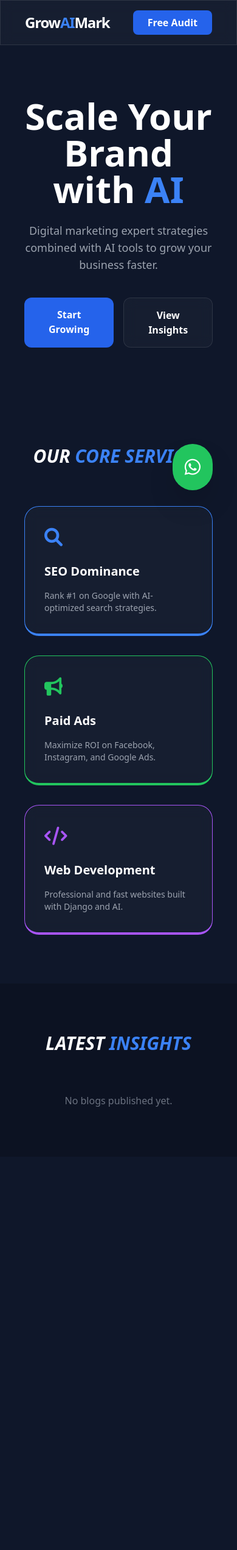
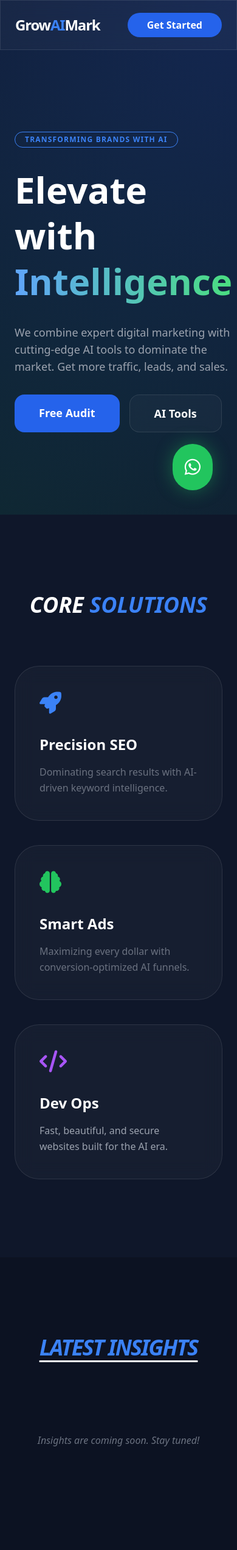
Before and after one commit to MrSaboorKhan/growaimark-agency, a Django app: page / in a window 390 px wide. Shown: the whole page at 61% size. Before the commit the page ends 1815 px from the top, so only its background shows below. Run offline with Django 5.2, Linux system fonts and the light colour scheme; data that the repository does not hold is empty; some libraries are stand-ins or nearby versions.

Commit message:
restored premium design with error fixes and updated whatsapp

```diff
--- a/website/templates/website/home.html
+++ b/website/templates/website/home.html
@@ -3,77 +3,88 @@
 <head>
     <meta charset="UTF-8">
     <meta name="viewport" content="width=device-width, initial-scale=1.0">
-    <title>GrowAIMark | AI Digital Agency</title>
+    <title>GrowAIMark | Premium AI Digital Agency</title>
     <script src="https://cdn.tailwindcss.com"></script>
     <link href="https://cdnjs.cloudflare.com/ajax/libs/font-awesome/6.0.0/css/all.min.css" rel="stylesheet">
     <style>
-        .glass { background: rgba(255, 255, 255, 0.03); backdrop-filter: blur(10px); border: 1px solid rgba(255, 255, 255, 0.1); }
+        .glass { background: rgba(255, 255, 255, 0.03); backdrop-filter: blur(15px); border: 1px solid rgba(255, 255, 255, 0.1); }
+        .hero-gradient { background: radial-gradient(circle at top right, rgba(37, 99, 235, 0.2), transparent), radial-gradient(circle at bottom left, rgba(16, 185, 129, 0.1), transparent); }
     </style>
 </head>
-<body class="bg-[#0f172a] text-white">
+<body class="bg-[#0f172a] text-white font-sans">
 
-    <nav class="fixed w-full z-50 glass py-4 px-10 flex justify-between items-center">
-        <div class="text-2xl font-black tracking-tighter">Grow<span class="text-blue-500">AI</span>Mark</div>
-        <div class="hidden md:flex space-x-8 text-sm font-bold uppercase">
+    <nav class="fixed w-full z-50 glass py-5 px-6 md:px-12 flex justify-between items-center">
+        <div class="text-2xl font-black tracking-tighter text-white">Grow<span class="text-blue-500">AI</span>Mark</div>
+        <div class="hidden md:flex space-x-10 text-sm font-bold uppercase tracking-widest">
             <a href="#services" class="hover:text-blue-500 transition">Services</a>
             <a href="{% url 'blog_list' %}" class="hover:text-blue-500 transition">Blog</a>
             <a href="#" class="hover:text-blue-500 transition">About</a>
         </div>
-        <a href="https://wa.me/923030001026" class="bg-blue-600 px-6 py-2 rounded-lg font-bold">Free Audit</a>
+        <a href="https://wa.me/923030001026" class="bg-blue-600 hover:bg-blue-700 px-8 py-2 rounded-full font-bold transition transform hover:scale-105">Get Started</a>
     </nav>
 
-    <header class="pt-40 pb-20 px-10 text-center">
-        <h1 class="text-6xl font-black mb-6">Scale Your Brand with <span class="text-blue-500">AI</span></h1>
-        <p class="text-gray-400 max-w-2xl mx-auto mb-10 text-lg">Digital marketing expert strategies combined with AI tools to grow your business faster.</p>
-        <div class="flex justify-center gap-4">
-            <a href="https://wa.me/923030001026" class="bg-blue-600 px-8 py-4 rounded-xl font-bold">Start Growing</a>
-            <a href="{% url 'blog_list' %}" class="glass px-8 py-4 rounded-xl font-bold">View Insights</a>
+    <header class="relative min-h-screen flex items-center pt-20 px-6 md:px-12 hero-gradient">
+        <div class="max-w-7xl mx-auto grid md:grid-cols-2 gap-12 items-center">
+            <div class="space-y-8">
+                <span class="inline-block px-4 py-1 rounded-full border border-blue-500 text-blue-500 text-xs font-bold uppercase tracking-widest">Transforming Brands with AI</span>
+                <h1 class="text-6xl md:text-8xl font-extrabold leading-tight">Elevate with <br><span class="text-transparent bg-clip-text bg-gradient-to-r from-blue-400 to-green-400">Intelligence</span></h1>
+                <p class="text-lg text-gray-400 max-w-lg">We combine expert digital marketing with cutting-edge AI tools to dominate the market. Get more traffic, leads, and sales.</p>
+                <div class="flex gap-4">
+                    <a href="https://wa.me/923030001026" class="bg-blue-600 px-10 py-4 rounded-2xl font-bold text-lg hover:shadow-[0_0_30px_rgba(37,99,235,0.4)] transition">Free Audit</a>
+                    <a href="{% url 'blog_list' %}" class="glass px-10 py-4 rounded-2xl font-bold text-lg hover:bg-white/10 transition">AI Tools</a>
+                </div>
+            </div>
+            <div class="relative hidden md:block">
+                <img src="https://img.freepik.com/free-vector/digital-marketing-agency-abstract-concept-vector-illustration_335657-2917.jpg" class="rounded-3xl shadow-2xl border border-white/5" alt="Hero Image">
+            </div>
         </div>
     </header>
 
-    <section id="services" class="py-20 px-10 max-w-7xl mx-auto">
-        <h2 class="text-3xl font-black text-center mb-16 uppercase italic">Our <span class="text-blue-500">Core Services</span></h2>
-        <div class="grid grid-cols-1 md:grid-cols-3 gap-8">
-            <div class="glass p-8 rounded-3xl border-b-4 border-blue-500">
-                <i class="fas fa-search text-3xl text-blue-500 mb-6"></i>
-                <h3 class="text-xl font-bold mb-4">SEO Dominance</h3>
-                <p class="text-gray-400 text-sm">Rank #1 on Google with AI-optimized search strategies.</p>
+    <section id="services" class="py-32 px-6 md:px-12 max-w-7xl mx-auto">
+        <h2 class="text-center text-4xl font-black mb-20 italic">CORE <span class="text-blue-500">SOLUTIONS</span></h2>
+        <div class="grid grid-cols-1 md:grid-cols-3 gap-10">
+            <div class="glass p-10 rounded-[2.5rem] group hover:border-blue-500 transition-all duration-500">
+                <i class="fas fa-rocket text-4xl text-blue-500 mb-8 group-hover:scale-110 transition"></i>
+                <h3 class="text-2xl font-bold mb-4">Precision SEO</h3>
+                <p class="text-gray-500 leading-relaxed">Dominating search results with AI-driven keyword intelligence.</p>
             </div>
-            <div class="glass p-8 rounded-3xl border-b-4 border-green-500">
-                <i class="fas fa-bullhorn text-3xl text-green-500 mb-6"></i>
-                <h3 class="text-xl font-bold mb-4">Paid Ads</h3>
-                <p class="text-gray-400 text-sm">Maximize ROI on Facebook, Instagram, and Google Ads.</p>
+            <div class="glass p-10 rounded-[2.5rem] group hover:border-green-500 transition-all duration-500">
+                <i class="fas fa-brain text-4xl text-green-500 mb-8 group-hover:scale-110 transition"></i>
+                <h3 class="text-2xl font-bold mb-4">Smart Ads</h3>
+                <p class="text-gray-500 leading-relaxed">Maximizing every dollar with conversion-optimized AI funnels.</p>
             </div>
-            <div class="glass p-8 rounded-3xl border-b-4 border-purple-500">
-                <i class="fas fa-code text-3xl text-purple-500 mb-6"></i>
-                <h3 class="text-xl font-bold mb-4">Web Development</h3>
-                <p class="text-gray-400 text-sm">Professional and fast websites built with Django and AI.</p>
+            <div class="glass p-10 rounded-[2.5rem] group hover:border-purple-500 transition-all duration-500">
+                <i class="fas fa-code text-4xl text-purple-500 mb-8 group-hover:scale-110 transition"></i>
+                <h3 class="text-2xl font-bold mb-4">Dev Ops</h3>
+                <p class="text-gray-400 leading-relaxed">Fast, beautiful, and secure websites built for the AI era.</p>
             </div>
         </div>
     </section>
 
-    <section id="blog" class="py-20 px-10 bg-black/20">
+    <section id="blog" class="py-32 px-6 md:px-12 bg-black/20">
         <div class="max-w-7xl mx-auto">
-            <h2 class="text-3xl font-black text-center mb-16 italic">LATEST <span class="text-blue-500">INSIGHTS</span></h2>
-            <div class="grid grid-cols-1 md:grid-cols-3 gap-8">
+            <h2 class="text-4xl font-black text-center mb-20 italic uppercase tracking-tighter text-blue-500 underline decoration-white underline-offset-8">Latest Insights</h2>
+            <div class="grid grid-cols-1 md:grid-cols-3 gap-10">
                 {% for blog in blogs %}
-                <div class="glass rounded-3xl overflow-hidden group hover:border-blue-500 transition">
-                    <img src="{{ blog.image_url }}" class="w-full h-48 object-cover" alt="Blog Image">
-                    <div class="p-6">
-                        <span class="text-xs text-blue-500 font-bold uppercase">{{ blog.category }}</span>
-                        <h3 class="text-xl font-bold my-3">{{ blog.title }}</h3>
-                        <p class="text-gray-500 text-sm mb-4">{{ blog.excerpt }}</p>
-                        <a href="{% url 'blog_list' %}" class="text-blue-500 font-bold text-xs uppercase">Read More →</a>
+                <div class="glass rounded-[2rem] overflow-hidden group hover:border-blue-500 transition duration-500">
+                    <img src="{{ blog.image_url }}" class="w-full h-56 object-cover group-hover:scale-110 transition duration-700" alt="Blog">
+                    <div class="p-8">
+                        <span class="text-xs font-black text-blue-500 uppercase tracking-widest">{{ blog.category }}</span>
+                        <h3 class="text-2xl font-bold my-4 text-white group-hover:text-blue-400 transition">{{ blog.title }}</h3>
+                        <p class="text-gray-500 text-sm mb-6">{{ blog.excerpt }}</p>
+                        <a href="{% url 'blog_list' %}" class="inline-block text-blue-500 font-bold border-b-2 border-blue-500 pb-1 text-xs uppercase">Read Article</a>
                     </div>
                 </div>
                 {% empty %}
-                <p class="text-center col-span-3 text-gray-500">No blogs published yet.</p>
+                <div class="col-span-3 text-center py-10">
+                    <p class="text-gray-500 italic">Insights are coming soon. Stay tuned!</p>
+                </div>
                 {% endfor %}
             </div>
         </div>
     </section>
 
-    <a href="https://wa.me/923030001026" class="fixed bottom-10 right-10 bg-green-500 p-5 rounded-full shadow-2xl hover:scale-110 transition z-50">
+    <a href="https://wa.me/923030001026" class="fixed bottom-10 right-10 bg-green-500 p-5 rounded-full shadow-[0_0_30px_rgba(34,197,94,0.4)] hover:scale-110 transition z-50">
         <i class="fab fa-whatsapp text-3xl text-white"></i>
     </a>
 
```
